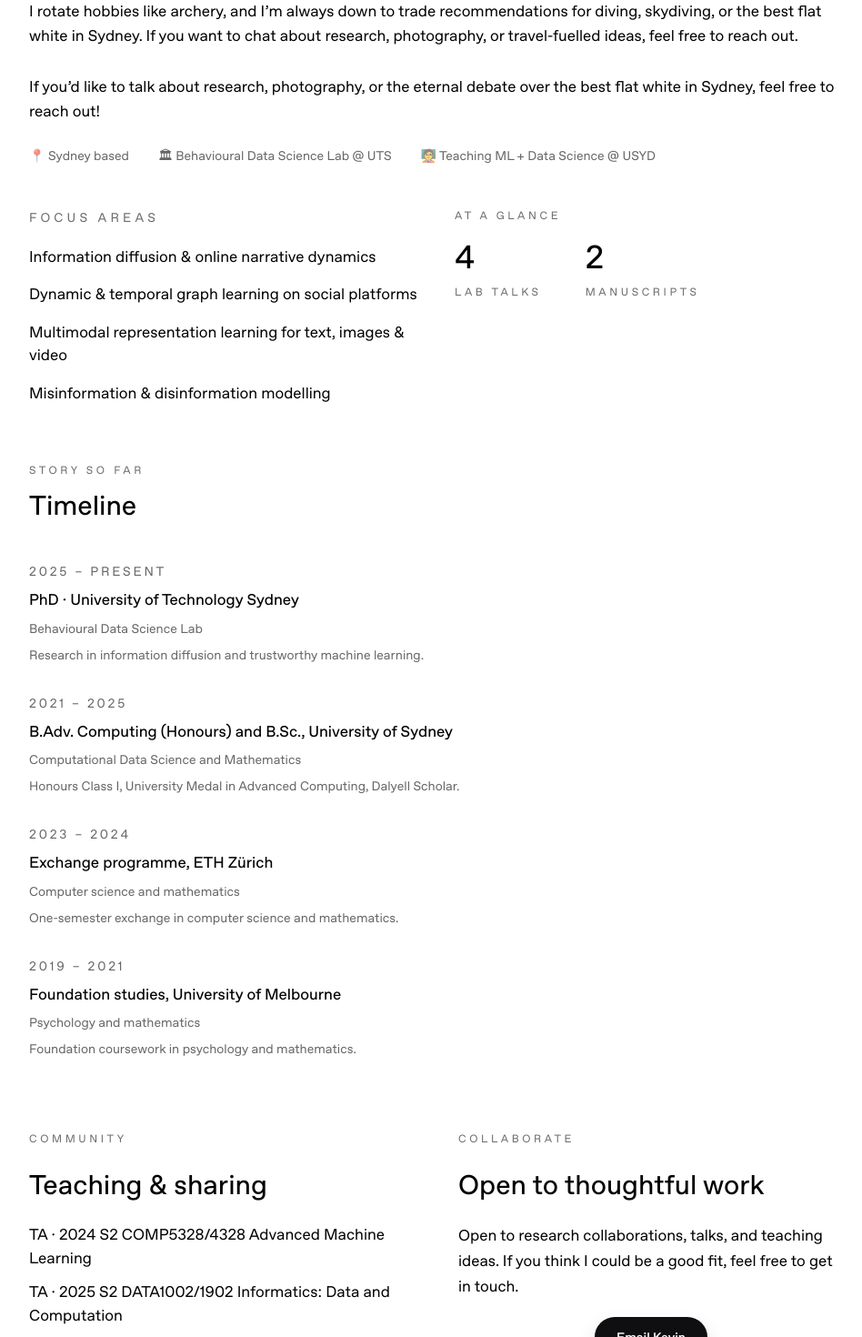
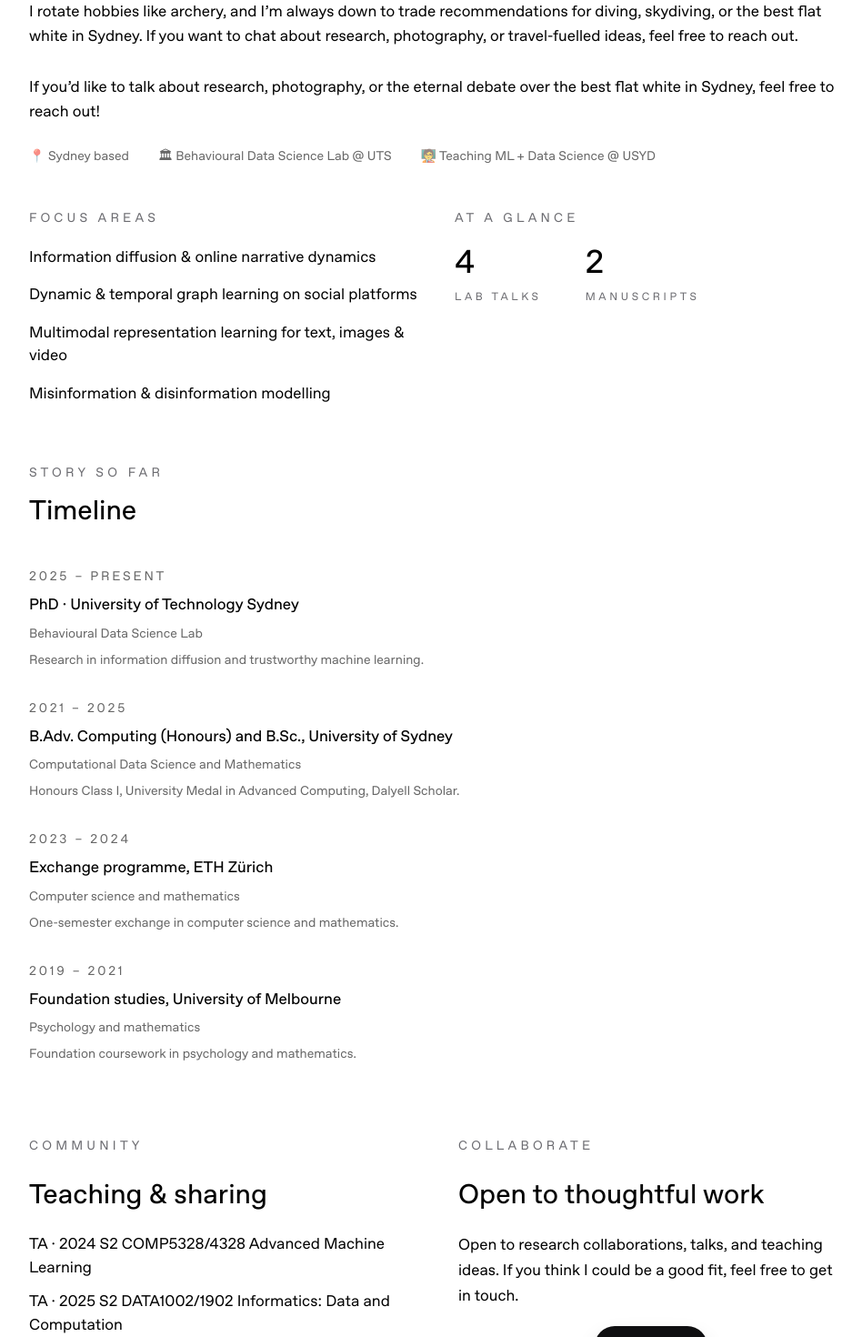
Before and after one commit to kyxzhe/kyxzhe.github.io, a Next.js app: page /about in a window 1280 px wide. Shown: the part 527-1997 px from the top of the page at 91% size, without its empty margins (160-1108 px from the left). Built offline with nearby package versions, Linux system fonts and the light colour scheme.

Commit message:
style: enlarge about section labels

```diff
--- a/src/app/about/page.tsx
+++ b/src/app/about/page.tsx
@@ -104,7 +104,7 @@ export default function AboutPage() {
           </div>
             </div>
             <div className="space-y-5">
-              <p className="text-xs uppercase tracking-[0.3em] text-muted-foreground">At a glance</p>
+              <p className="text-[14px] uppercase tracking-[0.3em] text-muted-foreground">At a glance</p>
               <div className="flex gap-12">
                 <div>
                   <p className="text-4xl font-medium leading-none">4</p>
@@ -124,7 +124,7 @@ export default function AboutPage() {
         <section className="w-full max-w-4xl mx-auto space-y-20">
           <div className="space-y-10">
             <div className="space-y-2">
-              <p className="text-xs uppercase tracking-[0.3em] text-muted-foreground">Story so far</p>
+              <p className="text-[14px] uppercase tracking-[0.3em] text-muted-foreground">Story so far</p>
               <h2 className="text-[30px] font-medium">Timeline</h2>
             </div>
             <div className="space-y-8">
@@ -143,7 +143,7 @@ export default function AboutPage() {
 
           <div className="grid gap-12 lg:grid-cols-2">
             <div className="space-y-5">
-              <p className="text-xs uppercase tracking-[0.3em] text-muted-foreground">Community</p>
+              <p className="text-[14px] uppercase tracking-[0.3em] text-muted-foreground">Community</p>
             <h2 className="text-[30px] font-medium">Teaching & sharing</h2>
               <ul className="space-y-3 text-[17px]">
                 {contributions.map((item) => (
@@ -154,7 +154,7 @@ export default function AboutPage() {
               </ul>
             </div>
             <div className="space-y-5">
-              <p className="text-xs uppercase tracking-[0.3em] text-muted-foreground">Collaborate</p>
+              <p className="text-[14px] uppercase tracking-[0.3em] text-muted-foreground">Collaborate</p>
             <h2 className="text-[30px] font-medium">Open to thoughtful work</h2>
               <p className="text-[17px] text-black dark:text-black leading-relaxed">
                 Open to research collaborations, talks, and teaching ideas.
```
